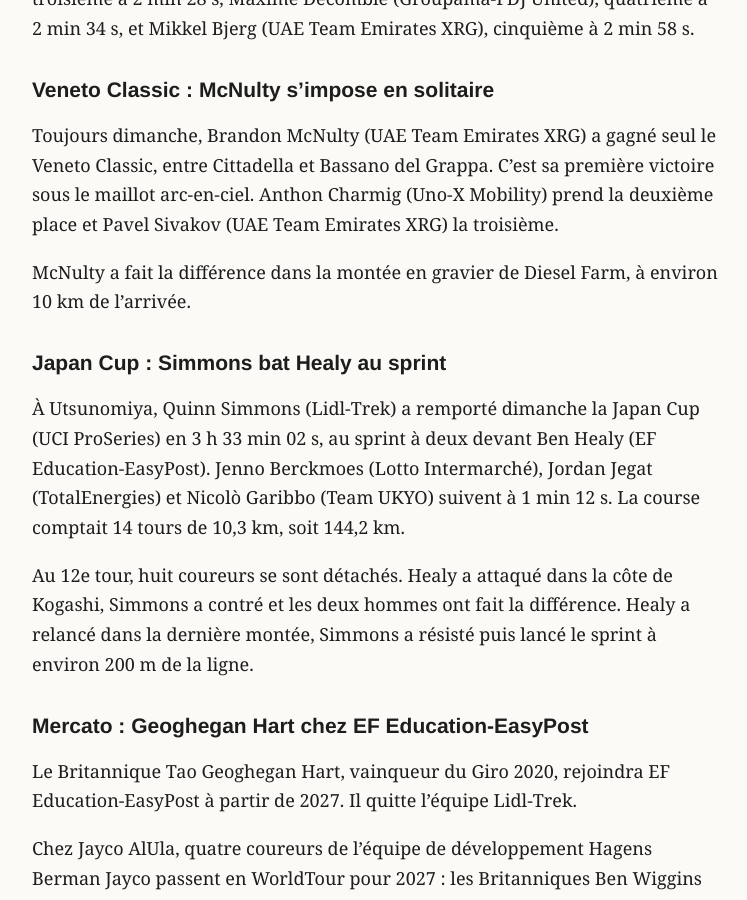
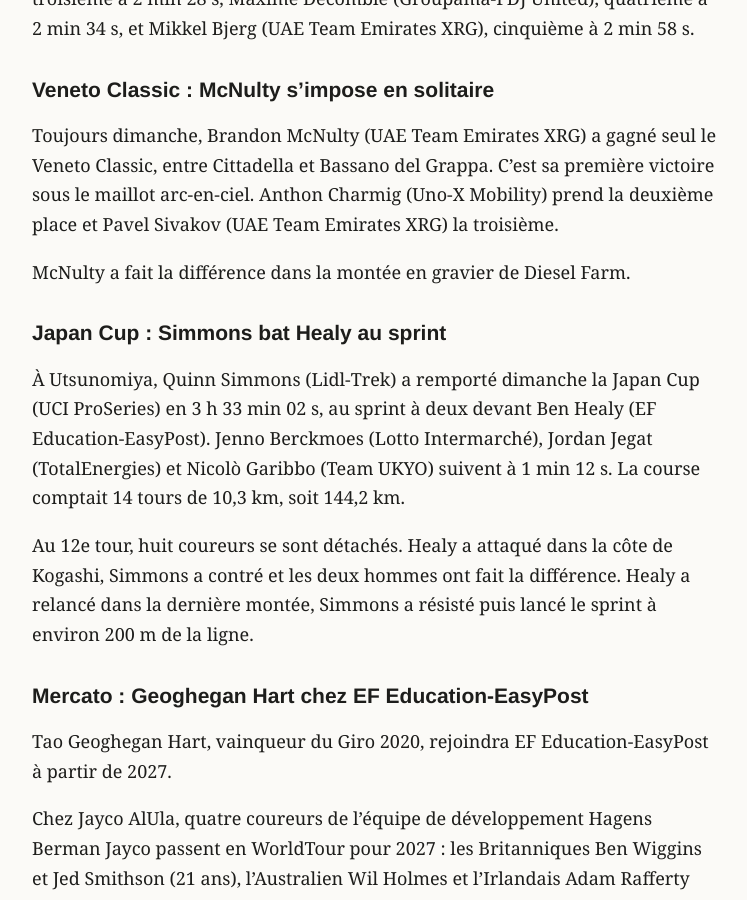
Before and after one commit to antoinebb/test-repo, a Jekyll site: the page built from _posts/2026-10-19-digest-19-10-evenepoel-mcnulty-simmons-geoghegan-hart.md, in a window 1280 px wide and 900 px high, scrolled down 609 px. Shown: the whole window, without its empty margins (264-1011 px from the left). Built offline with Jekyll 4.4.1, drawn with Linux system fonts in a browser that asks for light colours.

Commit message:
Correction n°1 : Digest du 19/10 : Evenepoel, McNulty, Simmons et Geoghegan Hart
Co-Authored-By: Claude Sonnet 5.5 <noreply@anthropic.com>
Claude-Session: https://claude.ai/code/session_01GFG3dw8b7Cfa6H3FBnt1Aw

```diff
--- a/_posts/2026-10-19-digest-19-10-evenepoel-mcnulty-simmons-geoghegan-hart.md
+++ b/_posts/2026-10-19-digest-19-10-evenepoel-mcnulty-simmons-geoghegan-hart.md
@@ -18,7 +18,7 @@ Dimanche 18 octobre, Remco Evenepoel (Red Bull-BORA-hansgrohe) a remporté le Ch
 
 Toujours dimanche, Brandon McNulty (UAE Team Emirates XRG) a gagné seul le Veneto Classic, entre Cittadella et Bassano del Grappa. C'est sa première victoire sous le maillot arc-en-ciel. Anthon Charmig (Uno-X Mobility) prend la deuxième place et Pavel Sivakov (UAE Team Emirates XRG) la troisième.
 
-McNulty a fait la différence dans la montée en gravier de Diesel Farm, à environ 10 km de l'arrivée.
+McNulty a fait la différence dans la montée en gravier de Diesel Farm.
 
 ## Japan Cup : Simmons bat Healy au sprint
 
@@ -28,7 +28,7 @@ Au 12e tour, huit coureurs se sont détachés. Healy a attaqué dans la côte de
 
 ## Mercato : Geoghegan Hart chez EF Education-EasyPost
 
-Le Britannique Tao Geoghegan Hart, vainqueur du Giro 2020, rejoindra EF Education-EasyPost à partir de 2027. Il quitte l'équipe Lidl-Trek.
+Tao Geoghegan Hart, vainqueur du Giro 2020, rejoindra EF Education-EasyPost à partir de 2027.
 
 Chez Jayco AlUla, quatre coureurs de l'équipe de développement Hagens Berman Jayco passent en WorldTour pour 2027 : les Britanniques Ben Wiggins et Jed Smithson (21 ans), l'Australien Wil Holmes et l'Irlandais Adam Rafferty (20 ans).
 
```
